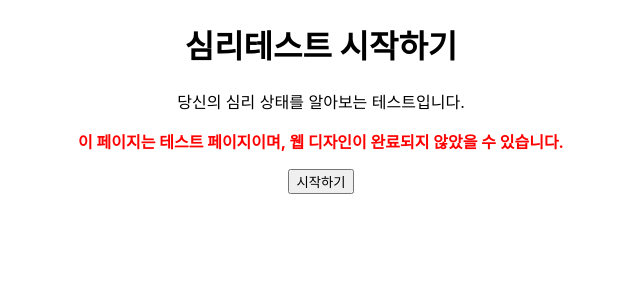
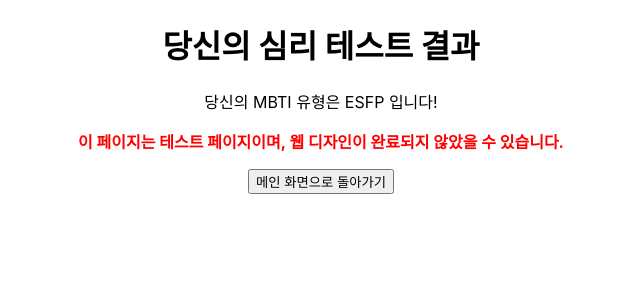
Before and after one commit to knmlww/holymbti, a React (Create React App) app: page /result in a window 1280 px wide. Shown: the top 300 px of the page, without its empty margins (319-959 px from the left). Built offline with nearby package versions, Linux system fonts and the light colour scheme.

Commit message:
mbti 테스트 초기 구성

```diff
--- a/package.json
+++ b/package.json
@@ -3,6 +3,7 @@
   "version": "0.1.0",
   "private": true,
   "dependencies": {
+    "@reduxjs/toolkit": "^2.2.3",
     "@testing-library/jest-dom": "^5.17.0",
     "@testing-library/react": "^13.4.0",
     "@testing-library/user-event": "^13.5.0",
--- a/src/App.js
+++ b/src/App.js
@@ -1,8 +1,9 @@
 import React, { useState } from 'react';
+import { Route, Routes } from 'react-router-dom';
 import Home from './component/Home'
 import './App.css';
-import Question from './component/Question';
 
+import Result from './component/Result'
 
 const App = () => {
   const [path, setPath] = useState("");
@@ -11,15 +12,12 @@
     setPath(param);
   }
 
-  if(path == 'start'){
     return(
-      <Question path="start" pathHandler={pathHandler}/>
+      <Routes>
+      <Route path='' element={<Home/>}/>
+      <Route path='/result' element={<Result/>}/>
+      </Routes>
     )
-  }else{
-    return(
-      <Home path="" pathHandler={pathHandler}/>
-    )
-  }
 }
 
 export default App;
--- /dev/null
+++ b/src/component/Main.jsx
@@ -0,0 +1,22 @@
+import React, { useState } from 'react';
+import { Link, useNavigate  } from 'react-router-dom';
+import '../App.css';
+
+const Main = (props) => {
+
+  const moveStart = () => {
+    props.pathHandler("start");
+  }
+  return (
+    <div className="App">
+         <div className="start-page">
+          <h1>심리테스트 시작하기</h1>
+          <p>당신의 심리 상태를 알아보는 테스트입니다.</p>
+          <p style={{ color: 'red', fontWeight: 'bold' }}>이 페이지는 테스트 페이지이며, 웹 디자인이 완료되지 않았을 수 있습니다.</p>
+          <button onClick={moveStart}>시작하기</button>
+        </div>
+    </div>
+  );
+}
+
+export default Main;
--- a/src/component/Question.jsx
+++ b/src/component/Question.jsx
@@ -1,22 +1,37 @@
 import React, { useEffect, useState } from 'react';
 import axios from 'axios';
+import {useDispatch} from "react-redux";
+import { useNavigate  } from 'react-router-dom';
 
 const Question = (props) => {
-  const [selectedOption, setSelectedOption] = useState(null);
+  const dispatch = useDispatch();
+
+  let navigate = useNavigate();
+
   const [questionArr, setQuestionArr] = useState([]);
   const [currentQuestion , setCurrentQuestion] = useState(null);
   const [questionIndex , setQuestionIndex] = useState(0);
+
   useEffect(()=>{
     axios.get("/json/question2.json")
          .then((res)=>{
-          setQuestionArr(res.data);
-          setCurrentQuestion(res.data[0]);
+            setQuestionArr(res.data);
+            setCurrentQuestion(res.data[0]);
          })
   },[])
 
+
   const moveNextQuestion = (option) => {
+
     setQuestionIndex(questionIndex+1);
     setCurrentQuestion(questionArr[questionIndex+1]);
+
+    dispatch({type: option});
+
+    if(questionIndex === 11){
+
+      navigate('/result');
+    }
   };
 
   return (
@@ -28,7 +43,9 @@
           }
           {currentQuestion &&(
             currentQuestion.options.map((list,index) => (
-              <button key={list.value} onClick={() => moveNextQuestion(list.value)}>{list.text}</button>
+              <>
+              <button key={list.value} onClick={() => moveNextQuestion(list.value)}>{list.text}</button> <br/>
+              </>
               )
             )
           )}
--- /dev/null
+++ b/src/component/Result.jsx
@@ -0,0 +1,71 @@
+import React, { useEffect, useState } from 'react';
+import { useNavigate  } from 'react-router-dom';
+import {useSelector , useDispatch} from "react-redux";
+import '../App.css';
+
+const Result = () => {
+    let navigate = useNavigate();
+    const dispatch = useDispatch();
+    const [resultMBTI, setResultMBTI] = useState("");
+
+    const  iScore  = useSelector(state => state.iScore);
+    const  eScore  = useSelector(state => state.eScore);
+    const  nScore  = useSelector(state => state.nScore);
+    const  sScore  = useSelector(state => state.sScore);
+    const  tScore  = useSelector(state => state.tScore);
+    const  fScore  = useSelector(state => state.fScore);
+    const  jScore  = useSelector(state => state.jScore);
+    const  pScore  = useSelector(state => state.pScore);
+
+    useEffect(()=>{
+        let result = "";
+
+        if(iScore > eScore){
+            result += 'I';
+        }else{
+            result += 'E';
+        }
+
+        if(nScore > sScore){
+            result += 'N';
+        }else{
+            result += 'S';
+        }
+
+        if(tScore > fScore){
+            result += 'T';
+        }else{
+            result += 'F';
+        }
+
+        if(jScore > pScore){
+            result += 'J';
+        }else{
+            result += 'P';
+        }
+
+
+        setResultMBTI(result);
+    },[]);
+
+    const moveHome = () => {
+        dispatch({type:"CLEAR_SCORE"})
+        navigate('/')
+    }
+
+    return (
+      <div className="App">
+        <h1>당신의 심리 테스트 결과</h1>
+        <p>당신의 MBTI 유형은 {resultMBTI} 입니다!</p>
+        <div className="mbti-result">
+            <p style={{ color: 'red', fontWeight: 'bold' }}>이 페이지는 테스트 페이지이며, 웹 디자인이 완료되지 않았을 수 있습니다.</p>
+        </div>
+        <button className="btn" onClick={moveHome}>
+        메인 화면으로 돌아가기</button>
+      </div>
+    );
+  };
+
+
+
+export default Result;
--- a/src/component/home.jsx
+++ b/src/component/home.jsx
@@ -1,26 +1,30 @@
-import React from 'react';
+import React, { useState } from 'react';
 import { Link, useNavigate  } from 'react-router-dom';
 
 import logo from '../logo.svg';
 import '../App.css';
+import Question from './Question';
+import Main from './Main';
 
 const Home = (props) => {
+  const [path, setPath] = useState("");
+
+  const pathHandler= (param) => {
+    setPath(param);
+  }
 
   let navigate = useNavigate();
 
-  const moveSecond = () => {
-    props.pathHandler("start");
-  }
-  return (
-    <div className="App">
-         <div className="start-page">
-          <h1>심리테스트 시작하기</h1>
-          <p>당신의 심리 상태를 알아보는 테스트입니다.</p>
-          <p style={{ color: 'red', fontWeight: 'bold' }}>이 페이지는 테스트 페이지이며, 웹 디자인이 완료되지 않았을 수 있습니다.</p>
-          <button onClick={moveSecond}>시작하기</button>
-        </div>
-  </div>
-  );
+
+
+  if(path == 'start'){
+    return(
+      <Question path="start" pathHandler={pathHandler}/>
+    )
+  }else{
+    return (
+      <Main path="" pathHandler={pathHandler}/>
+    );
 }
-
+}
 export default Home;
--- a/src/index.js
+++ b/src/index.js
@@ -4,11 +4,15 @@
 import './index.css';
 import App from './App';
 import reportWebVitals from './reportWebVitals';
+import { Provider } from 'react-redux'
+import store from './store'
 
 const root = ReactDOM.createRoot(document.getElementById('root'));
 root.render(
+  <Provider store={store}>
     <BrowserRouter>
       <App />
     </BrowserRouter>
+  </Provider>
 );
 reportWebVitals();
--- /dev/null
+++ b/src/reducers/saveScore.js
@@ -0,0 +1,70 @@
+const initialState = {
+	iScore: 0, //MBTI I 성향
+	eScore: 0, //MBTI E 성향
+	nScore : 0, //MBTI N 성향
+	sScore: 0, //MBTI S 성향
+	tScore : 0, //MBTI T 성향
+	fScore : 0, //MBTI F 성향
+	jScore : 0, //MBTI J 성향
+	pScore : 0 //MBTI P 성향
+}
+
+export default function scoreReducer(state = initialState, action) {
+	switch (action.type) {
+		case "I":
+			return{
+			...state,
+			iScore : state.iScore + 1
+			}
+		case "E":
+				return{
+				...state,
+				eScore : state.eScore + 1
+			}
+		case "N":
+				return{
+				...state,
+				nScore : state.nScore + 1
+			}
+		case "S":
+				return{
+				...state,
+				sScore : state.sScore + 1
+			}
+		case "T":
+				return{
+				...state,
+				tScore : state.tScore + 1
+			}
+		case "F":
+				return{
+				...state,
+				fScore : state.fScore + 1
+			}
+		case "J":
+				return{
+				...state,
+				jScore : state.jScore + 1
+			}
+		case "P":
+				return{
+				...state,
+				pScore : state.pScore + 1
+			}
+		case "CLEAR_SCORE":
+				return{
+				...state,
+				iScore : 0,
+				eScore : 0,
+				nScore : 0,
+				sScore : 0,
+				tScore : 0,
+				fScore : 0,
+				jScore : 0,
+				pScore : 0
+		}
+		default:
+			return state
+	}
+
+}
--- /dev/null
+++ b/src/store.js
@@ -0,0 +1,8 @@
+import { configureStore } from '@reduxjs/toolkit';
+import scoreReducer from './reducers/saveScore';
+
+const store = configureStore({
+  reducer: scoreReducer,
+});
+
+export default store;
```
Also changed, not shown: 1 other file (tests, documents, lock files or other folders).
